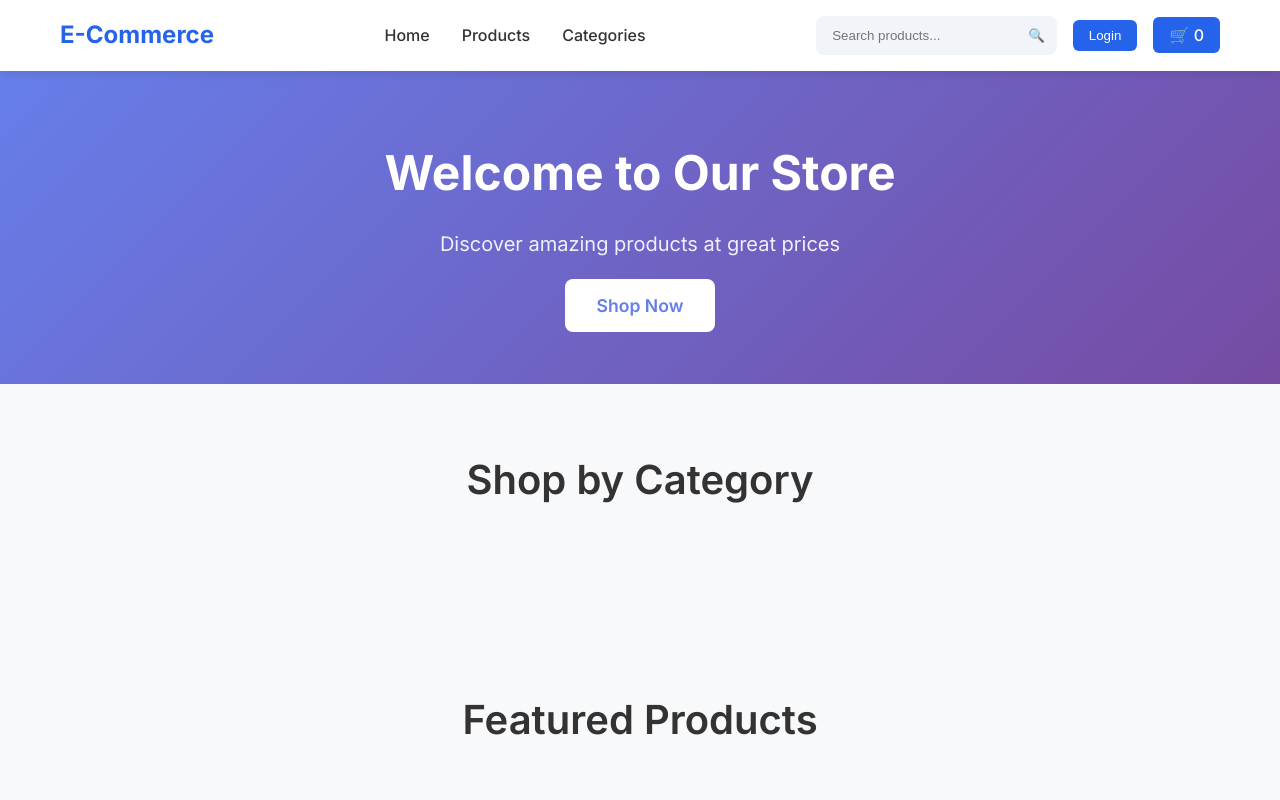
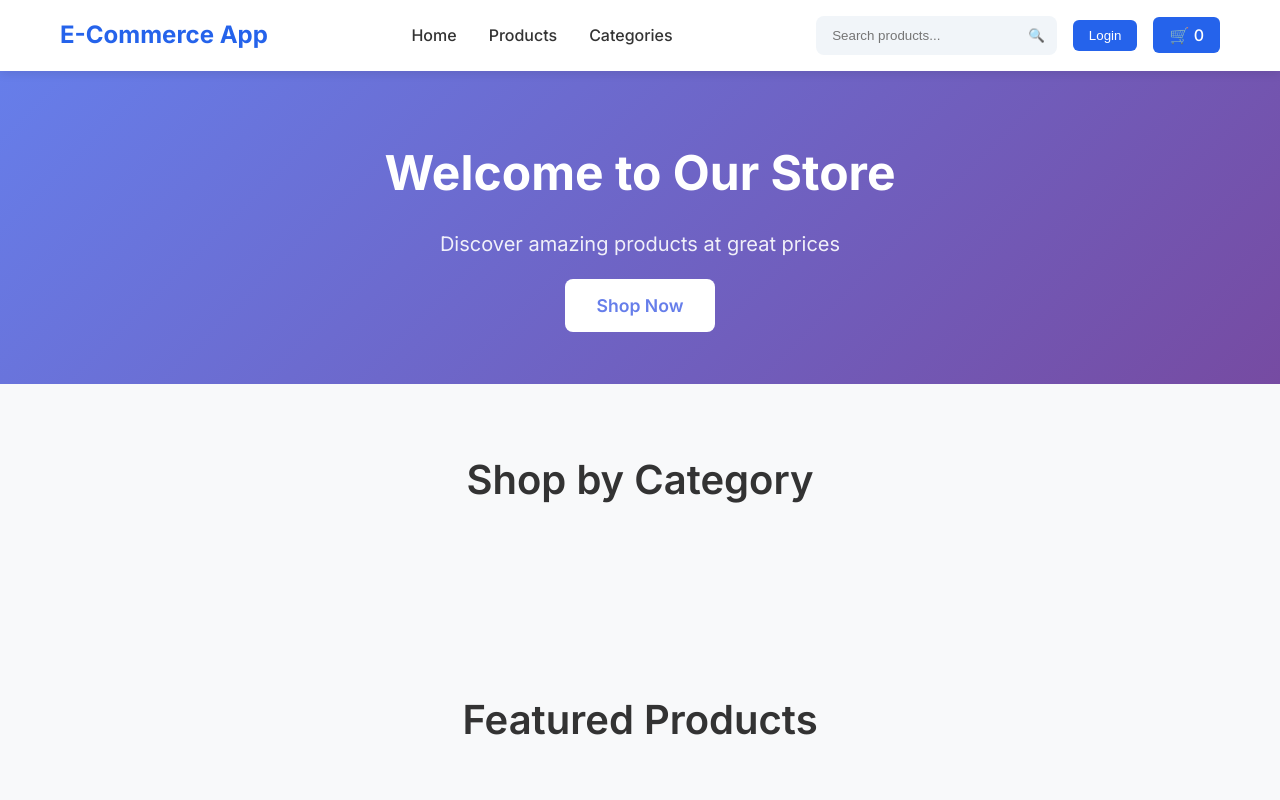
Before and after one commit to amanjava01/ecommerce, a plain HTML site: page frontend/index.html in a window 1280 px wide. Shown: the top 800 px of the page. Drawn offline with Linux system fonts and the light colour scheme.

Commit message:
Update site logo text in header
Changed the logo text from 'E-Commerce' to 'E-Commerce App' in the header for clearer branding.

```diff
--- a/frontend/index.html
+++ b/frontend/index.html
@@ -16,7 +16,7 @@
         <div class="container">
             <div class="header-content">
                 <div class="logo">
-                    <a href="/">E-Commerce</a>
+                    <a href="/">E-Commerce App</a>
                 </div>
 
                 <nav class="nav">
```
